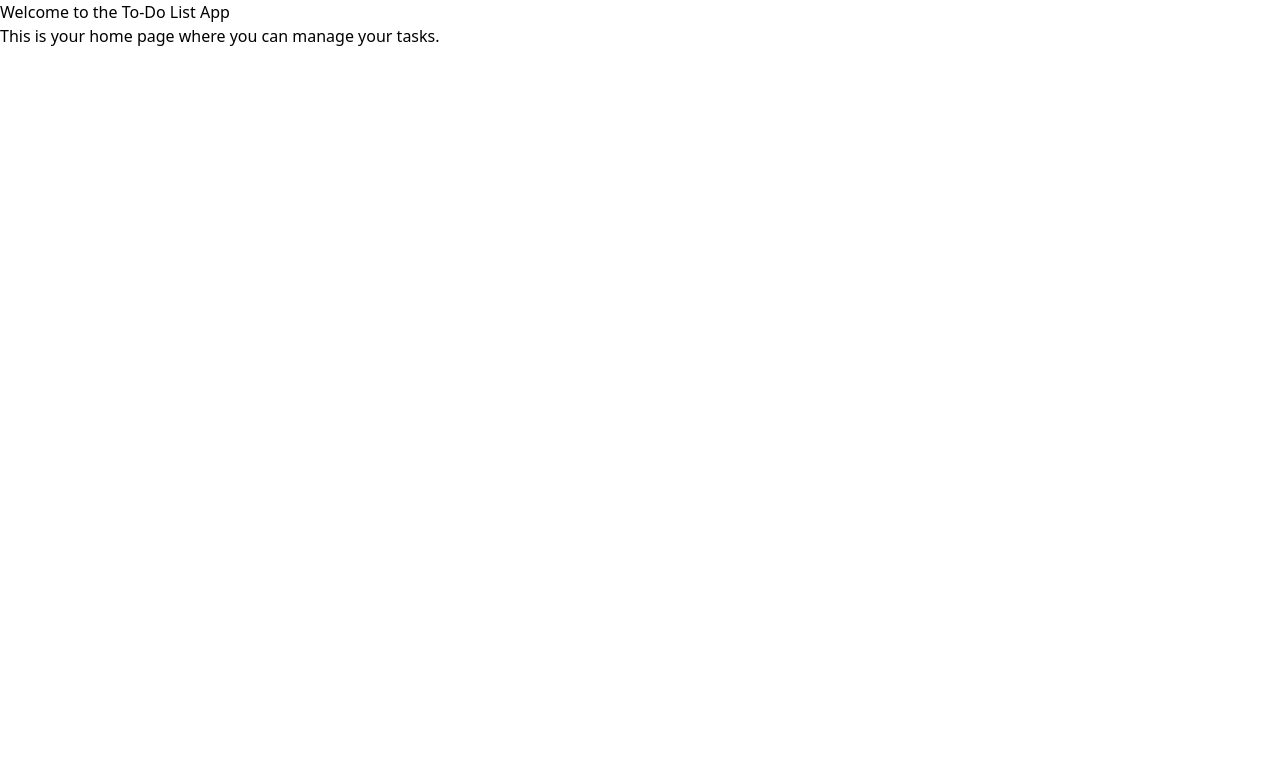
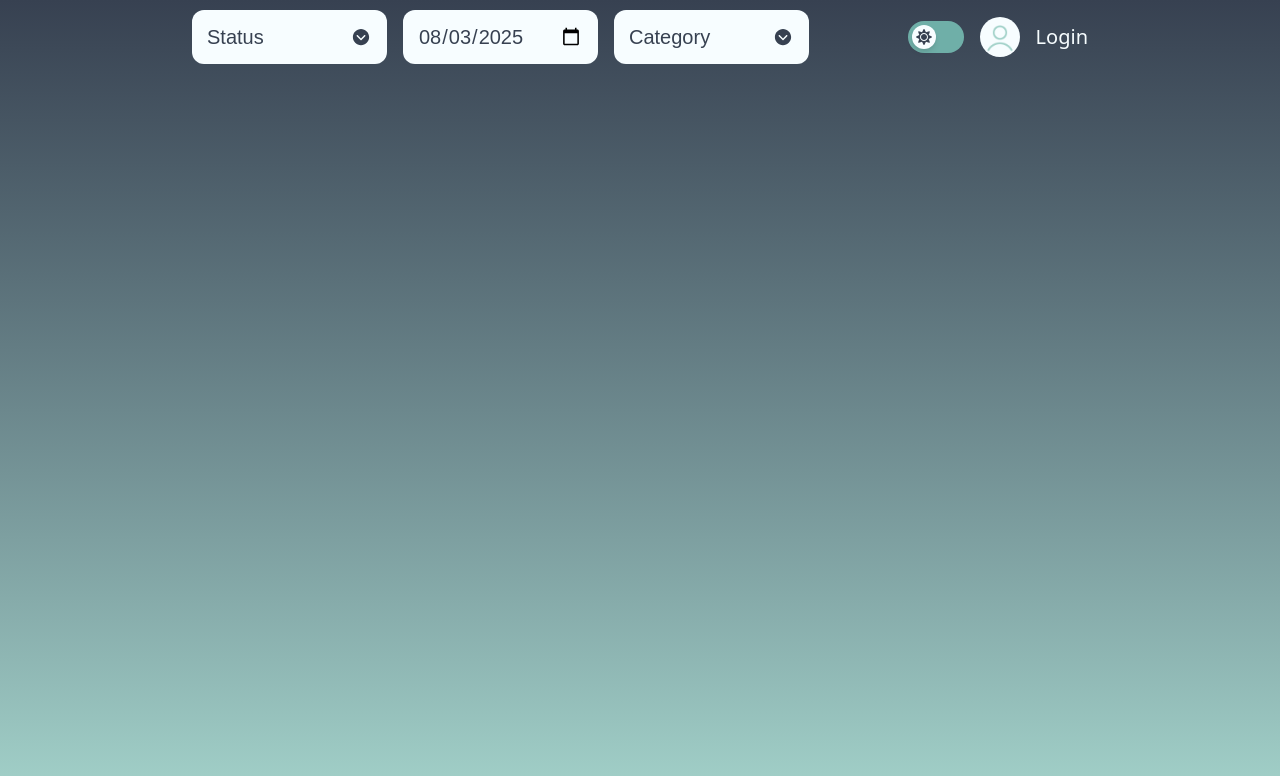
Before and after one commit to Violettalez/ToDoList_PetProject_React_Node.js_FireBase, a React (Vite) app: page /home in a window 1280 px wide. Shown: the top 776 px of the page. Built offline with nearby package versions, Linux system fonts and the light colour scheme.

Commit message:
first base design of home page navigation

```diff
--- a/package.json
+++ b/package.json
@@ -13,6 +13,7 @@
     "@tailwindcss/vite": "^4.1.11",
     "react": "^19.1.0",
     "react-dom": "^19.1.0",
+    "react-icons": "^5.5.0",
     "react-router-dom": "^7.7.1",
     "tailwindcss": "^4.1.11"
   },
--- a/src/frontend/pages/Home.jsx
+++ b/src/frontend/pages/Home.jsx
@@ -1,8 +1,143 @@
+import { IoIosArrowDropdownCircle } from "react-icons/io";
+import { IoIosArrowDropupCircle } from "react-icons/io";
+import { IoMoon } from "react-icons/io5";
+import { FaSun } from "react-icons/fa";
+import { useState, useEffect } from "react";
 function Home() {
+  const optionsStatus = [
+    { id: 1, value: "All", label: "All" },
+    { id: 2, value: "Active", label: "Active" },
+    { id: 3, value: "Completed", label: "Completed" },
+  ];
+  const optionsCategory = [
+    { id: 1, value: "All", label: "All" },
+    { id: 2, value: "Work", label: "Work" },
+    { id: 3, value: "Home", label: "Home" },
+    { id: 4, value: "Study", label: "Study" },
+  ];
+
+  const [selectedStatus, setSelectedStatus] = useState("");
+  const [openStatusList, setOpenStatusList] = useState(false);
+
+  const handleStatusChange = (value) => {
+    setSelectedStatus(value);
+    setOpenStatusList(false);
+  };
+
+  const [selectedCategory, setSelectedCategory] = useState("");
+  const [openCategoryList, setOpenCategoryList] = useState(false);
+
+  const handleCategoryChange = (value) => {
+    setSelectedCategory(value);
+    setOpenCategoryList(false);
+  };
+
+  const today = new Date().toISOString().split("T")[0];
+  const [selectedDate, setSelectedDate] = useState(today);
+
+  const [isDark, setIsDark] = useState(false);
+
+  useEffect(() => {
+    if (isDark) {
+      document.documentElement.classList.add("dark");
+    } else {
+      document.documentElement.classList.remove("dark");
+    }
+  }, [isDark]);
+
+  const toggleTheme = () => setIsDark(!isDark);
+
   return (
-    <div>
-      <h1>Welcome to the To-Do List App</h1>
-      <p>This is your home page where you can manage your tasks.</p>
+    <div className="h-screen bg-bg1 bg-gradient-to-b from-text to-accent1">
+      <div className="flex flex-row justify-between items-center px-[15%] py-2.5">
+        <div className="flex items-start gap-4">
+          <div className="relative inline-block w-[195px] max-w-xs">
+            <div
+              className="text-text bg-bg1 py-[13px] px-[15px] pr-4 rounded-xl font-rubik text-xl appearance-none w-[195px] flex items-center justify-between"
+              onClick={() => setOpenStatusList(!openStatusList)}
+            >
+              {selectedStatus === "" ? "Status" : selectedStatus}
+              {openStatusList && <IoIosArrowDropupCircle />}
+              {!openStatusList && <IoIosArrowDropdownCircle />}
+            </div>
+            {openStatusList && (
+              <ul className="absolute z-10 w-full bg-bg1 rounded-xl shadow-lg mt-1">
+                {optionsStatus.map((option) => (
+                  <li
+                    key={option.id}
+                    value={option.value}
+                    onClick={() => handleStatusChange(option.value)}
+                    className="text-text bg-bg1 py-[13px] px-[15px]  font-rubik text-l cursor-pointer hover:bg-details"
+                  >
+                    {option.label}
+                  </li>
+                ))}
+              </ul>
+            )}
+          </div>
+
+          <input
+            type="date"
+            className="bg-bg1 py-[13px] px-[15px] rounded-xl font-rubik text-xl h-full w-[195px] max-w-xs text-text"
+            value={selectedDate}
+            onChange={(e) => setSelectedDate(e.target.value)}
+          />
+
+          <div className="relative inline-block w-[195px] max-w-xs">
+            <div
+              className="text-text bg-bg1 py-[13px] px-[15px] pr-4 rounded-xl font-rubik text-xl appearance-none w-[195px] flex items-center justify-between"
+              onClick={() => setOpenCategoryList(!openCategoryList)}
+            >
+              {selectedCategory === "" ? "Category" : selectedCategory}
+              {openCategoryList && <IoIosArrowDropupCircle />}
+              {!openCategoryList && <IoIosArrowDropdownCircle />}
+            </div>
+            {openCategoryList && (
+              <ul className="absolute z-10 w-full bg-bg1 rounded-xl shadow-lg mt-1">
+                {optionsCategory.map((option) => (
+                  <li
+                    key={option.id}
+                    value={option.value}
+                    onClick={() => handleCategoryChange(option.value)}
+                    className="text-text bg-bg1 py-[13px] px-[15px]  font-rubik text-l cursor-pointer hover:bg-details"
+                  >
+                    {option.label}
+                  </li>
+                ))}
+              </ul>
+            )}
+          </div>
+        </div>
+        <div className="flex items-center gap-4">
+          <div>
+            <button
+              onClick={toggleTheme}
+              className={`w-14 h-8 flex items-center rounded-full px-1 transition duration-300 ${
+                isDark ? "bg-details" : "bg-details"
+              }`}
+            >
+              <div
+                className={`flex justufy-center items-center  bg-bg1 w-6 h-6 rounded-full shadow-md transform transition duration-300  ${
+                  isDark ? "translate-x-6" : "translate-x-0"
+                }`}
+              >
+                {isDark ? (
+                  <IoMoon className="text-text w-full text-center" />
+                ) : (
+                  <FaSun className="text-text w-full text-center" />
+                )}
+              </div>
+            </button>
+          </div>
+          <div className="flex items-center gap-4">
+            <div className="h-10 aspect-square rounded-full bg-bg1 bg-[url(/persone.png)] bg-cover bg-center bg-no-repeat"></div>
+            {/* This is a placeholder for user photo */}
+            <p className="text-signika text-xl text-bg1">Login</p>{" "}
+            {/* This is a placeholder for user login */}
+          </div>
+        </div>
+      </div>
+      <div></div>
     </div>
   );
 }
```
Also changed, not shown: public/arrow.png (added), 1 other file (tests, documents, lock files or other folders).
